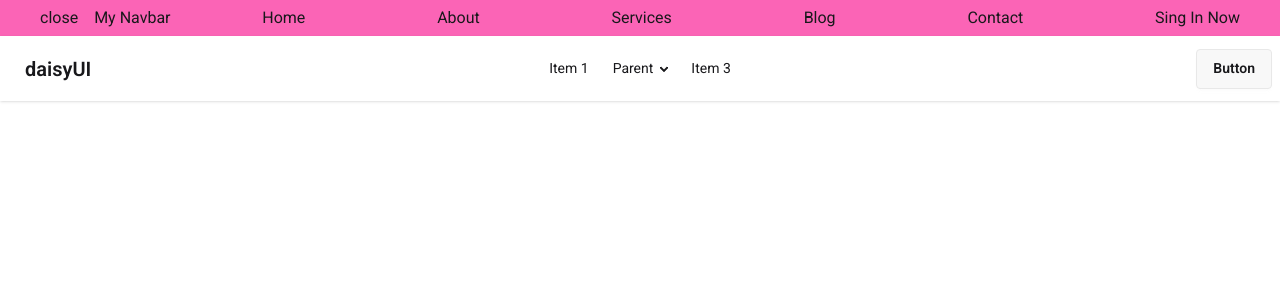
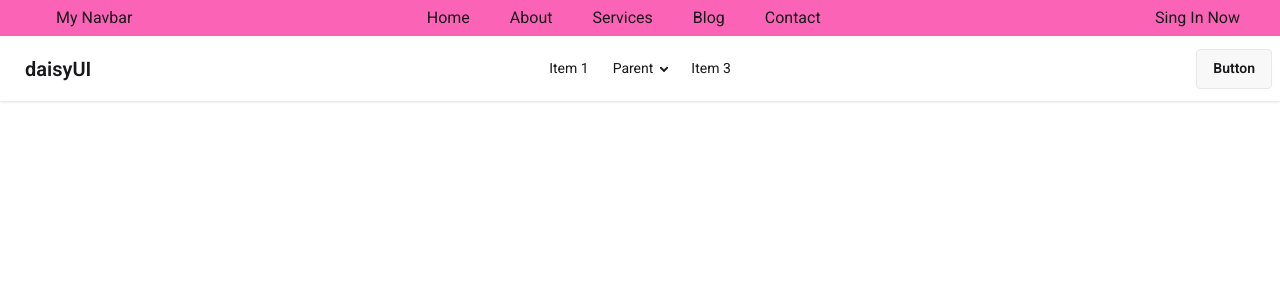
Before and after one commit to ahassh1/react-pricing-options, a React (Vite) app: page /contact in a window 1280 px wide. Shown: the top 300 px of the page. Built offline with nearby package versions, Linux system fonts and the light colour scheme.

Commit message:
dynamic menu button toggle and menu toggle done and dusted

```diff
--- a/src/components/Navbar/Navbar.jsx
+++ b/src/components/Navbar/Navbar.jsx
@@ -1,53 +1,65 @@
-import React, { useState } from 'react';
-import Link from './Link';
-import { Menu } from 'lucide-react';
+import React, { useState } from "react";
+import Link from "./Link";
+import { Menu, X } from "lucide-react";
 
-const navigationData=[
+const navigationData = [
   {
-    "id": 1,
-    "name": "Home",
-    "path": "/home"
+    id: 1,
+    name: "Home",
+    path: "/home",
   },
   {
-    "id": 2,
-    "name": "About",
-    "path": "/about"
+    id: 2,
+    name: "About",
+    path: "/about",
   },
   {
-    "id": 3,
-    "name": "Services",
-    "path": "/services"
+    id: 3,
+    name: "Services",
+    path: "/services",
   },
   {
-    "id": 4,
-    "name": "Blog",
-    "path": "/blog"
+    id: 4,
+    name: "Blog",
+    path: "/blog",
   },
   {
-    "id": 5,
-    "name": "Contact",
-    "path": "/contact"
-  }
-]
+    id: 5,
+    name: "Contact",
+    path: "/contact",
+  },
+];
 
 const Navbar = () => {
-  const [open,setOpen]= useState(false)
+  const [open, setOpen] = useState(false);
+
+  const links = navigationData.map(route => (
+          <Link key={route.id} route={route}></Link>
+        ));
+
   return (
+    <div>
+      <nav className="flex py-1.5 bg-pink-400 justify-between px-10">
+        <span className="flex" onClick={() => setOpen(!open)}>
+          {open ?
+            <X className="md:hidden"></X> :
 
-        <div>
-                <nav className='flex py-1.5 bg-pink-400 justify-between px-10'>
-                   <span className='flex' onClick={()=>setOpen(!open)}>
-                    {open?'open': 'close'}
-                     <Menu className='md:hidden'></Menu>
-                  <h3 className='pl-4'>My Navbar</h3>
+            <Menu className="md:hidden"></Menu>
+          }
+          <ul className="md:hidden">      {
+            links
+          }</ul>
+
+          <h3 className="pl-4">My Navbar</h3>
         </span>
+         <ul className="md:flex hidden">
            {
-                navigationData.map(route=> <Link key={route.id} route={route}></Link>)
+           links
            }
+         </ul>
         <button>Sing In Now</button>
       </nav>
     </div>
-
 
     // <div>
 
@@ -58,7 +70,6 @@ const Navbar = () => {
     //             }
     //         </ul>
     //     </nav>
-
 
     //     <nav>
     //         <ul className='flex justify-around py-2
```
Lines whose indentation alone changed are shown as unchanged.
